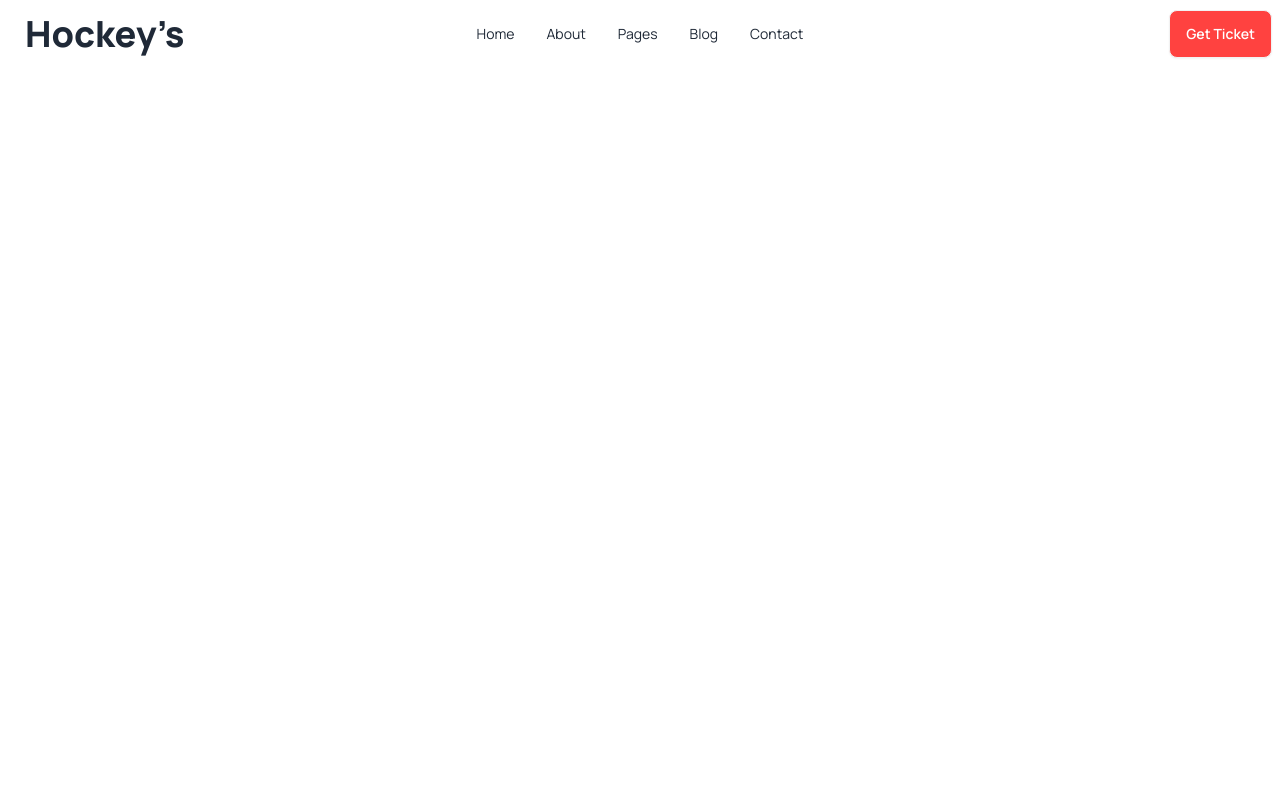
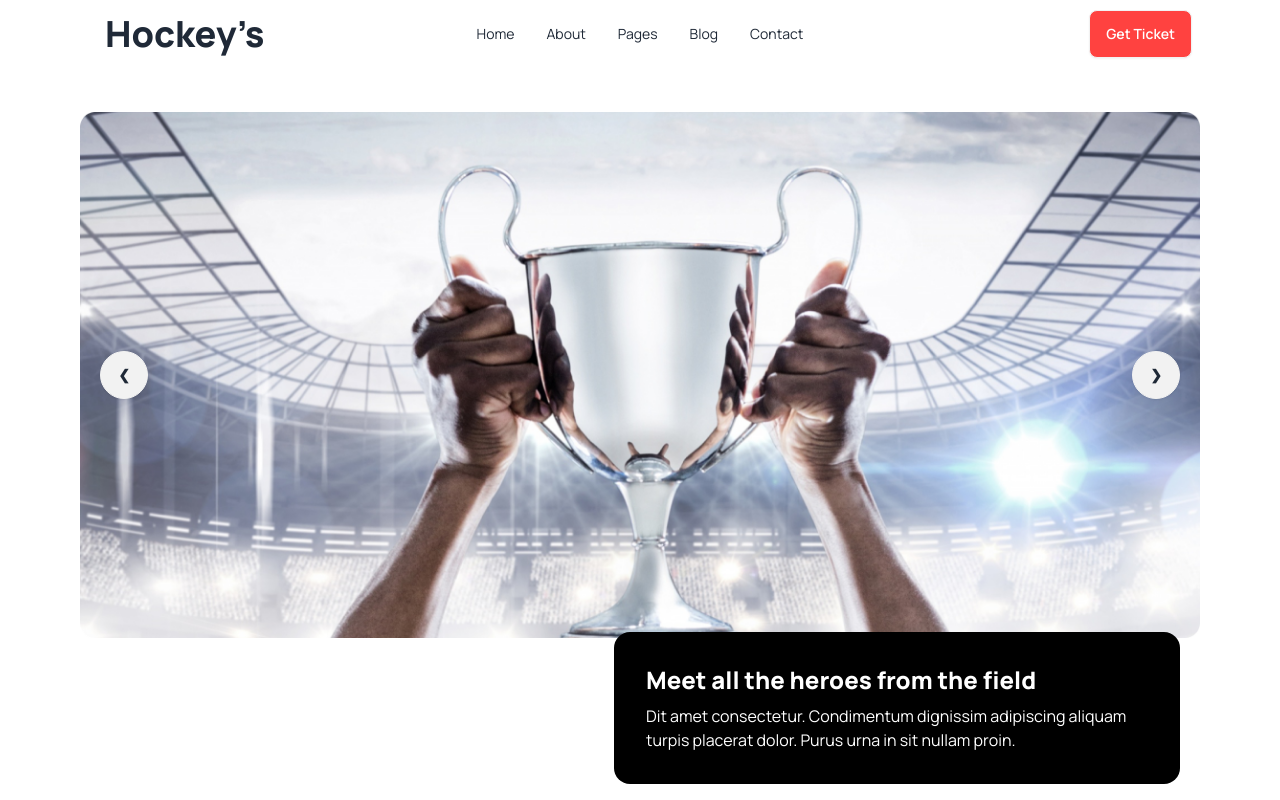
Before and after one commit to rakibulhasanme09/b9a3-hockeys, a plain HTML site: page index.html in a window 1280 px wide. Drawn offline with nearby package versions, Linux system fonts and the light colour scheme.

Commit message:
banner section added

```diff
--- a/index.html
+++ b/index.html
@@ -22,7 +22,7 @@
             theme: {
                 extend: {
                     colors: {
-                        'btn-red':'#FF4240'
+                        'btn-red': '#FF4240'
                     }
                 }
             }
@@ -30,7 +30,7 @@
     </script>
 
     <style>
-        .manrope{
+        .manrope {
             font-family: 'Manrope', sans-serif;
         }
     </style>
@@ -38,16 +38,22 @@
 
 </head>
 
-<body class="manrope">
+<body class="manrope mx-[20px] lg:mx-[80px]">
+
     <head>
         <nav>
             <div class="navbar bg-base-100">
                 <div class="navbar-start">
                     <div class="dropdown">
                         <div tabindex="0" role="button" class="btn btn-ghost lg:hidden">
-                      <svg xmlns="http://www.w3.org/2000/svg" class="h-5 w-5" fill="none" viewBox="0 0 24 24" stroke="currentColor"><path stroke-linecap="round" stroke-linejoin="round" stroke-width="2" d="M4 6h16M4 12h8m-8 6h16" /></svg>
+                            <svg xmlns="http://www.w3.org/2000/svg" class="h-5 w-5" fill="none" viewBox="0 0 24 24"
+                                stroke="currentColor">
+                                <path stroke-linecap="round" stroke-linejoin="round" stroke-width="2"
+                                    d="M4 6h16M4 12h8m-8 6h16" />
+                            </svg>
                         </div>
-                    <ul tabindex="0" class="menu menu-sm dropdown-content mt-3 z-[1] p-2 shadow bg-base-100 rounded-box w-52">
+                        <ul tabindex="0"
+                            class="menu menu-sm dropdown-content mt-3 z-[1] p-2 shadow bg-base-100 rounded-box w-52">
                             <li><a>Home</a></li>
                             <li><a>About</a></li>
                             <li><a>Pages</a></li>
@@ -71,6 +77,29 @@
                 </div>
             </div>
         </nav>
+
+
+        <!-- banner section -->
+        <section class="mx-auto mt-11">
+            <div class="carousel w-full">
+                <div id="slide1" class="carousel-item relative w-full">
+                    <img src="./images/1.png" class="w-full" />
+                    <div class="absolute flex justify-between transform -translate-y-1/2 left-5 right-5 top-1/2">
+                        <a href="#slide4" class="btn btn-circle">❮</a>
+                        <a href="#slide2" class="btn btn-circle">❯</a>
+                    </div>
+                </div>
+            </div>
+
+            <div class="flex justify-end">
+                <div class="bg-black p-8 flex flex-col gap-2 max-w-[566px] rounded-2xl lg:absolute lg:bottom-4 lg:right-[100px] ">
+                    <h3 class="font-extrabold text-white text-2xl">Meet all the heroes from the field</h3>
+                    <p class="text-white text-base">
+                        Dit amet consectetur. Condimentum dignissim adipiscing aliquam turpis placerat dolor. Purus urna in sit nullam proin.
+                    </p>
+                </div>
+            </div>
+        </section>
     </head>
 </body>
 
```
Lines whose indentation alone changed are shown as unchanged.
